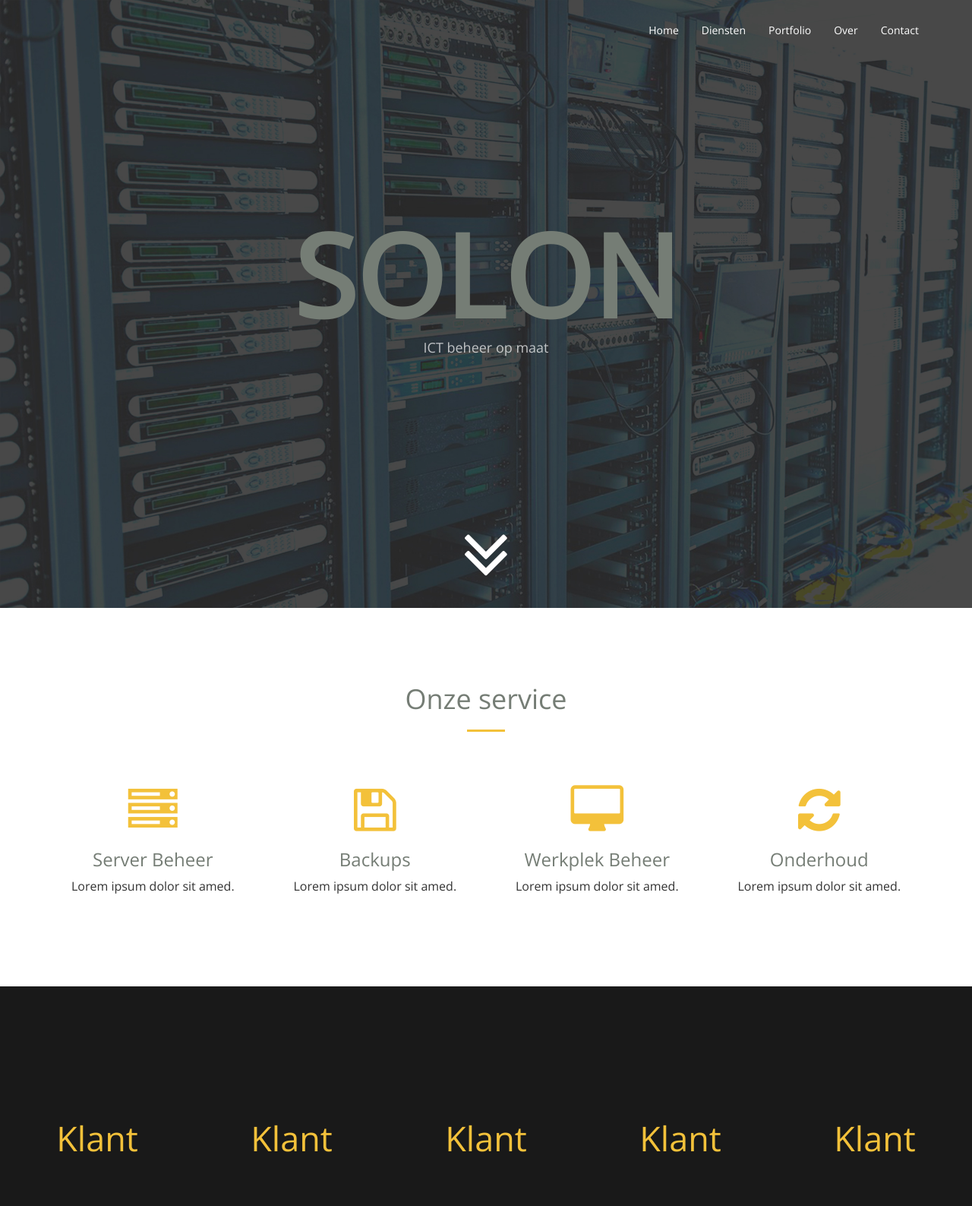
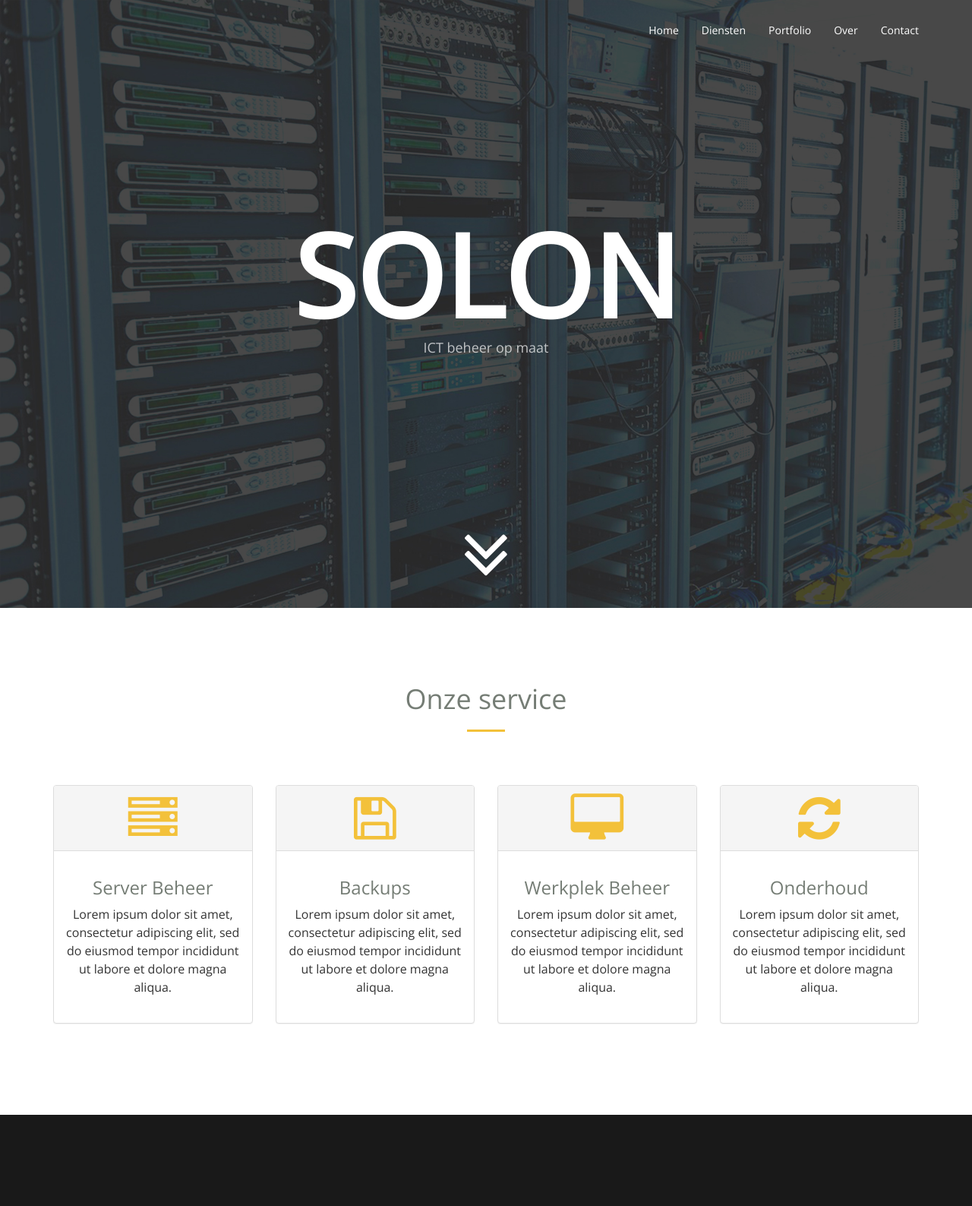
Before and after one commit to solon-ict/website, a PHP site: page /index.html in a window 1280 px wide. Shown: the top 1587 px of the page at 76% size. Run offline with PHP 8.4, Linux system fonts and the light colour scheme; some libraries are stand-ins or nearby versions.

Commit message:
add panels around services

```diff
--- a/css/style.css
+++ b/css/style.css
@@ -189,6 +189,7 @@ header .header-content .header-content-inner p {
     margin-right: auto;
   }
   header .header-content .header-content-inner h1 {
+    color: white;
     font-size: 150px;
   }
   header .header-content .header-content-inner p {
--- a/css/style.less
+++ b/css/style.less
@@ -129,7 +129,6 @@ header {
       }
     }
   }
-
   .header-content {
     position: relative;
     text-align: center;
@@ -182,7 +181,8 @@ header {
                 margin-left: auto;
                 margin-right: auto;
                 h1 {
-                    font-size: 150px;
+                  color: white;
+                  font-size: 150px;
                 }
                 p {
                     font-size: 18px;
--- a/index.html
+++ b/index.html
@@ -63,30 +63,54 @@
         <div class="row">
           <div class="col-lg-3">
             <div class="service-box">
+              <div class="panel panel-default">
+                <div class="panel-heading">
                   <i class="fa fa-server" aria-hidden="true"></i>
+                </div>
+                <div class="panel-body">
                   <h3>Server Beheer</h3>
-              <p>Lorem ipsum dolor sit amed.</p>
+                  <p>Lorem ipsum dolor sit amet, consectetur adipiscing elit, sed do eiusmod tempor incididunt ut labore et dolore magna aliqua.</p>
+                </div>
+              </div>
             </div>
           </div>
           <div class="col-lg-3">
             <div class="service-box">
+              <div class="panel panel-default">
+                <div class="panel-heading">
                   <i class="fa fa-save" aria-hidden="true"></i>
+                </div>
+                <div class="panel-body">
                   <h3>Backups</h3>
-              <p>Lorem ipsum dolor sit amed.</p>
+                  <p>Lorem ipsum dolor sit amet, consectetur adipiscing elit, sed do eiusmod tempor incididunt ut labore et dolore magna aliqua.</p>
+                </div>
+              </div>
             </div>
           </div>
           <div class="col-lg-3">
             <div class="service-box">
+              <div class="panel panel-default">
+                <div class="panel-heading">
                   <i class="fa fa-desktop" aria-hidden="true"></i>
+                </div>
+                <div class="panel-body">
                   <h3>Werkplek Beheer</h3>
-              <p>Lorem ipsum dolor sit amed.</p>
+                  <p>Lorem ipsum dolor sit amet, consectetur adipiscing elit, sed do eiusmod tempor incididunt ut labore et dolore magna aliqua.</p>
+                </div>
+              </div>
             </div>
           </div>
           <div class="col-lg-3">
             <div class="service-box">
+              <div class="panel panel-default">
+                <div class="panel-heading">
                   <i class="fa fa-refresh" aria-hidden="true"></i>
+                </div>
+                <div class="panel-body">
                   <h3>Onderhoud</h3>
-              <p>Lorem ipsum dolor sit amed.</p>
+                  <p>Lorem ipsum dolor sit amet, consectetur adipiscing elit, sed do eiusmod tempor incididunt ut labore et dolore magna aliqua.</p>
+                </div>
+              </div>
             </div>
           </div>
         </row>
```
Lines whose indentation alone changed are shown as unchanged.
